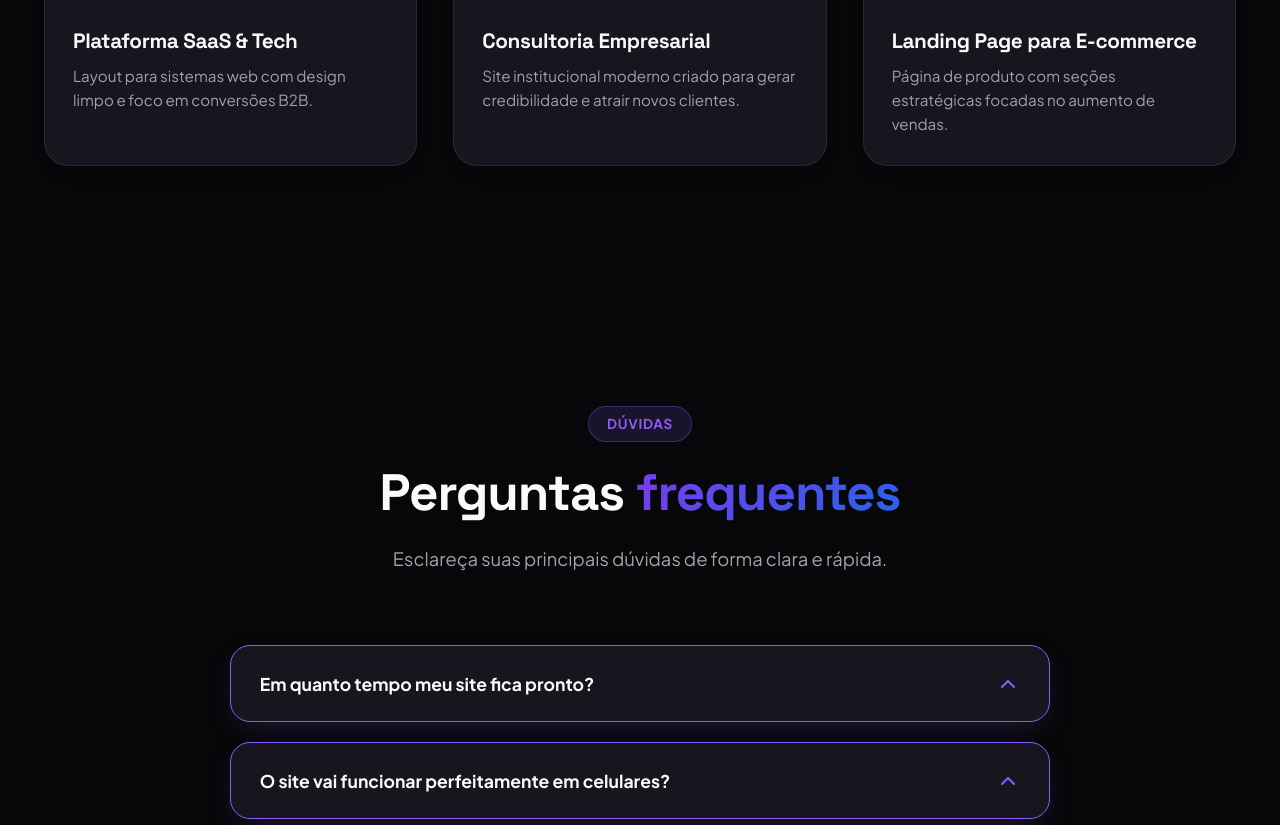
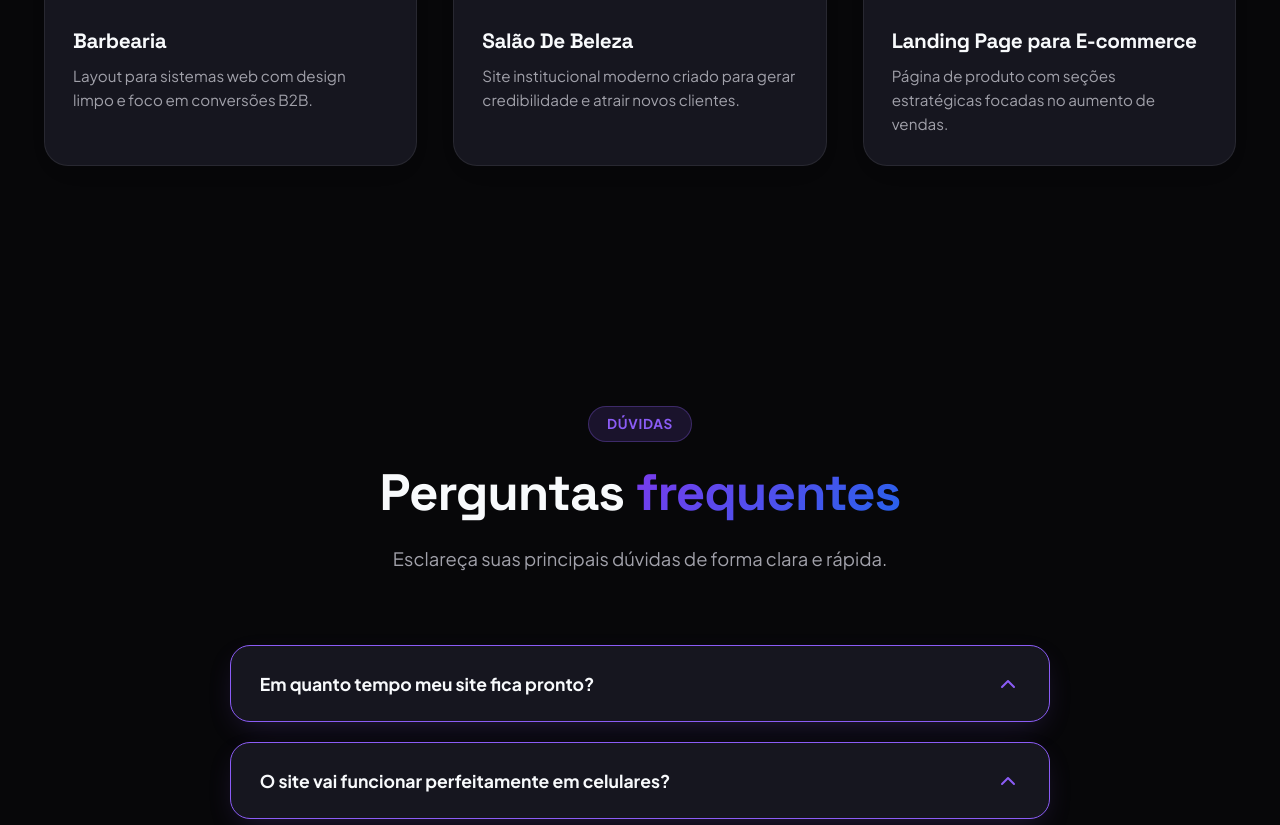
Before and after one commit to Sitefybr/Sitefy, a plain HTML site: page index.html in a window 1280 px wide. Shown: the part 6593-7418 px from the top of the page. Drawn offline with nearby package versions, Linux system fonts and the light colour scheme.

Commit message:
Update index.html

```diff
--- a/index.html
+++ b/index.html
@@ -1372,7 +1372,7 @@
                             <img src="Captura de Tela (391).png" alt="Projeto SaaS">
                         </div>
                         <div class="portfolio-info">
-                            <h4>Plataforma SaaS & Tech</h4>
+                            <h4>Barbearia</h4>
                             <p>Layout para sistemas web com design limpo e foco em conversões B2B.</p>
                         </div>
                     </div>
@@ -1382,7 +1382,7 @@
                             <img src="Captura de Tela (392).png" alt="Projeto Consultoria">
                         </div>
                         <div class="portfolio-info">
-                            <h4>Consultoria Empresarial</h4>
+                            <h4>Salão De Beleza</h4>
                             <p>Site institucional moderno criado para gerar credibilidade e atrair novos clientes.</p>
                         </div>
                     </div>
```
